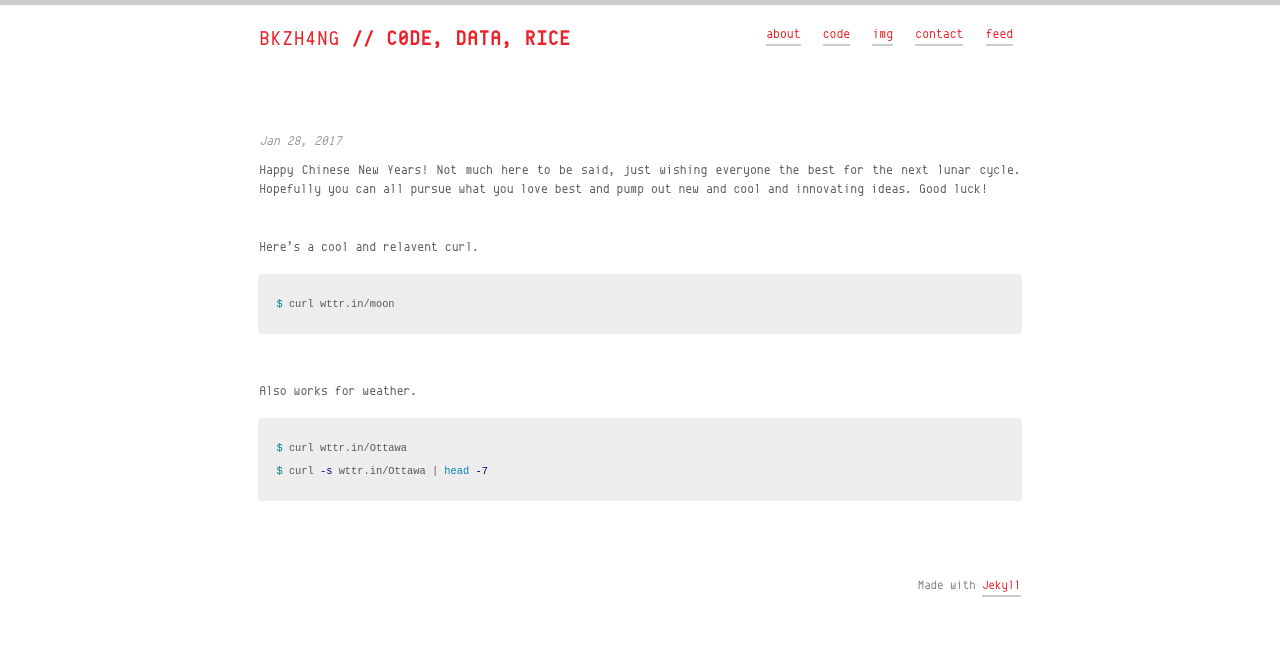
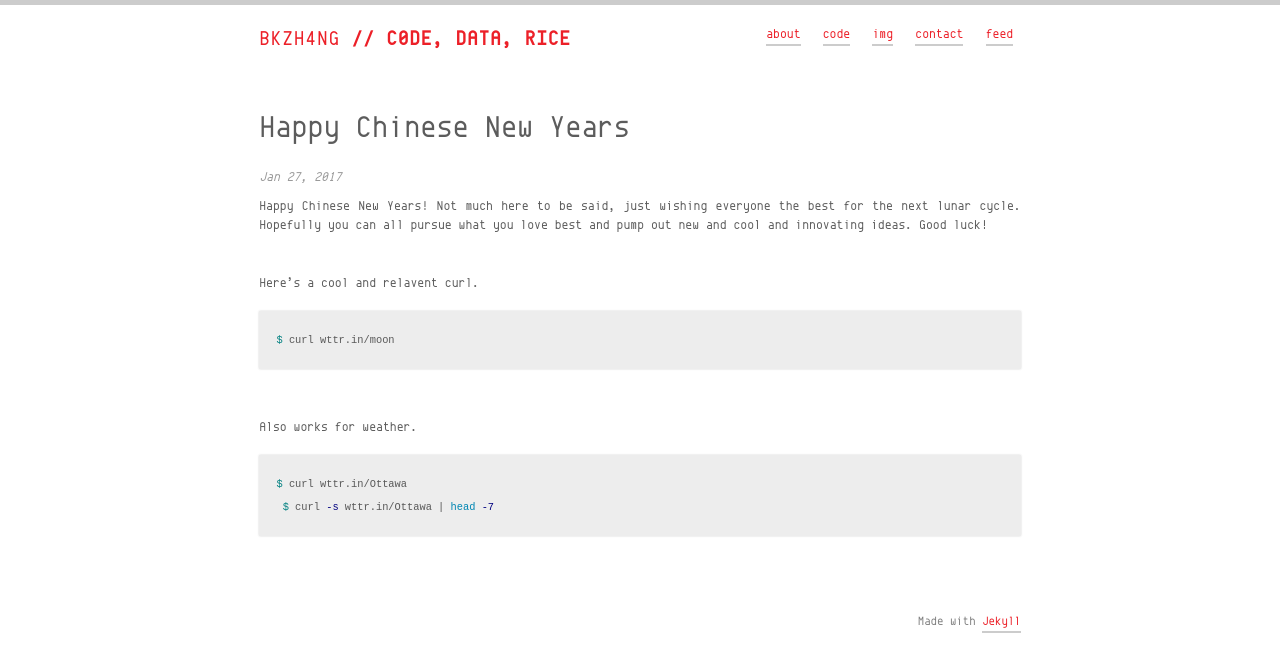
Before and after one commit to bkzhang/bkzhang.github.io, a Jekyll site: the page built from _posts/2017-01-27-chinese-new-years.md, in a window 1280 px wide. Shown: the top 672 px of the page. Built offline with Jekyll 4.4.1, drawn with Linux system fonts in a browser that asks for light colours; our own code applies the rules of GitHub Pages for plain Markdown files; part of the change alters nothing that is shown.

Commit message:
fixed post

```diff
--- a/_posts/2017-01-27-chinese-new-years.md
+++ b/_posts/2017-01-27-chinese-new-years.md
@@ -1,6 +1,6 @@
 ---
 layout: post
-title "Happy Chinese New Years"
+title: "Happy Chinese New Years"
 date: 2017-01-27
 category: other
 keywords: "other"
@@ -25,5 +25,5 @@ Also works for weather.
 
 ~~~ bash
 $ curl wttr.in/Ottawa
-$ curl -s wttr.in/Ottawa | head -7
+ $ curl -s wttr.in/Ottawa | head -7
 ~~~
```
